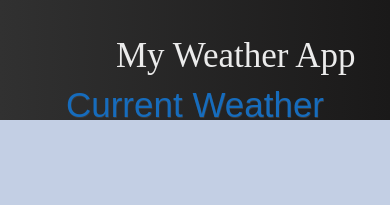
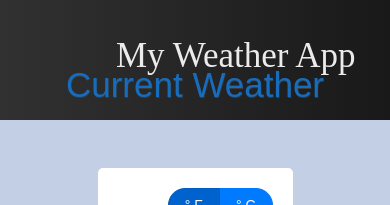
Before and after one commit to scottisyoung/weather-app, a React (Create React App) app: page / in a window 390 px wide. Shown: the top 205 px of the page. Built offline with nearby package versions, Linux system fonts and the light colour scheme; no server answers; a web font is replaced by a local one.

Commit message:
responsive css changes

```diff
--- a/src/App.css
+++ b/src/App.css
@@ -90,7 +90,7 @@ button {
 
 .container-parent {
   position: relative;
-  top: 220px;
+  top: 330px;
 }
 
 .container {
@@ -122,7 +122,7 @@ button {
   justify-content: center;
   align-items: center;
   position: absolute;
-  margin-top: 170px;
+  margin-top: 270px;
   font-size: 35px;
 }
 
@@ -177,3 +177,67 @@ button {
   font-family: Cormorant Garamond;
   width: 100%;
 }
+
+
+@media (max-width: 1800px) {
+  .app-title {
+    margin-top: 250px;
+  }
+  .container-parent {
+    top: 300px;
+  }
+}
+
+@media (max-width: 1700px) {
+  .app-title {
+    margin-top: 200px;
+  }
+  .container-parent {
+    top: 250px;
+  }
+}
+
+@media (max-width: 1600px) {
+  .app-title {
+    margin-top: 170px;
+  }
+  .container-parent {
+    top: 220px;
+  }
+}
+
+@media (max-width: 1500px) {
+  .app-title {
+    margin-top: 150px;
+  }
+  .container-parent {
+    top: 200px;
+  }
+}
+
+@media (max-width: 1400px) {
+  .app-title {
+    margin-top: 130px;
+  }
+  .container-parent {
+    top: 180px;
+  }
+}
+
+@media (max-width: 1300px) {
+  .app-title {
+    margin-top: 130px;
+  }
+  .container-parent {
+    top: 170px;
+  }
+}
+
+@media (max-width: 1200px) {
+  .app-title {
+    margin-top: 130px;
+  }
+  .container-parent {
+    top: 160px;
+  }
+}
```
